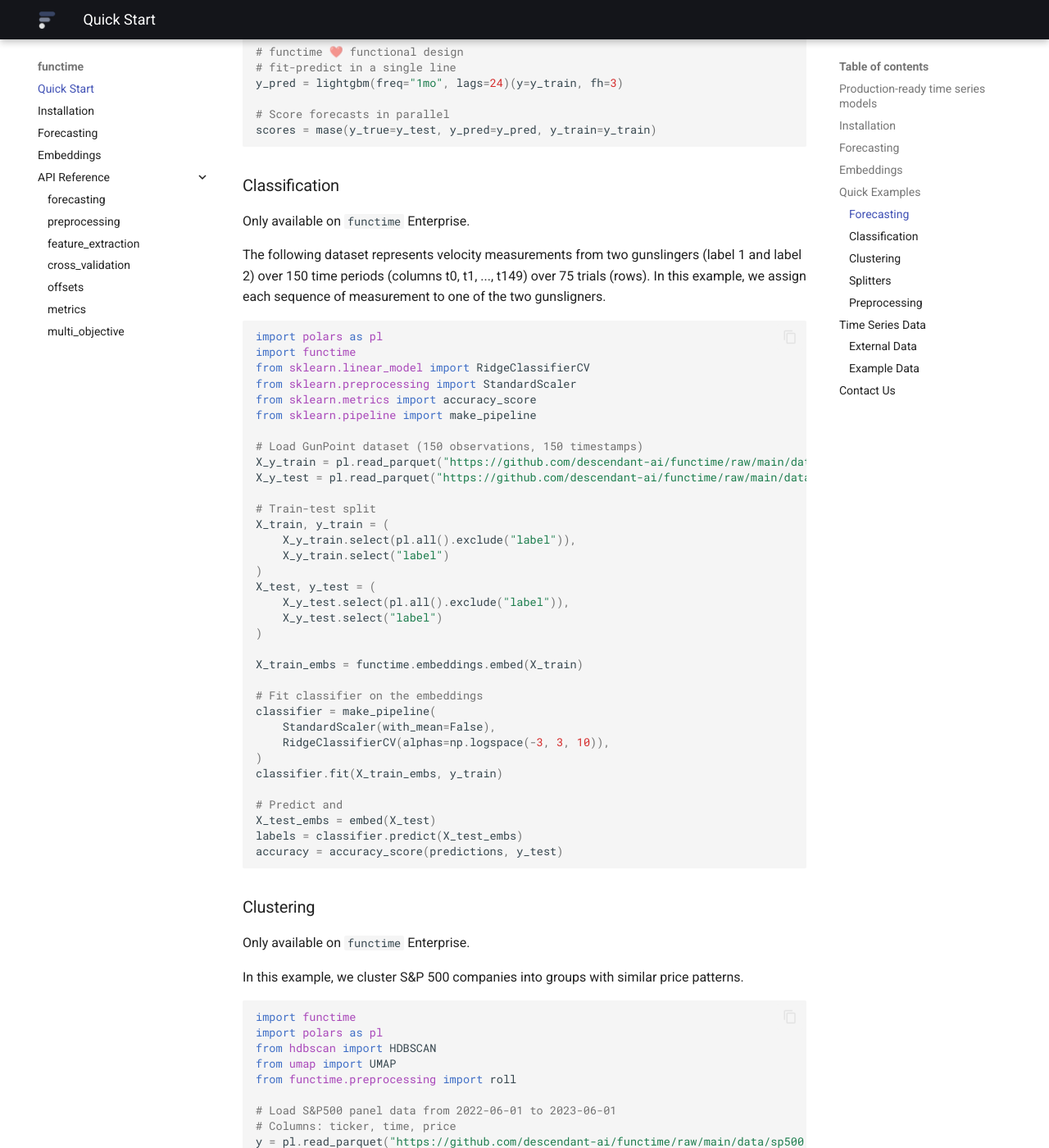
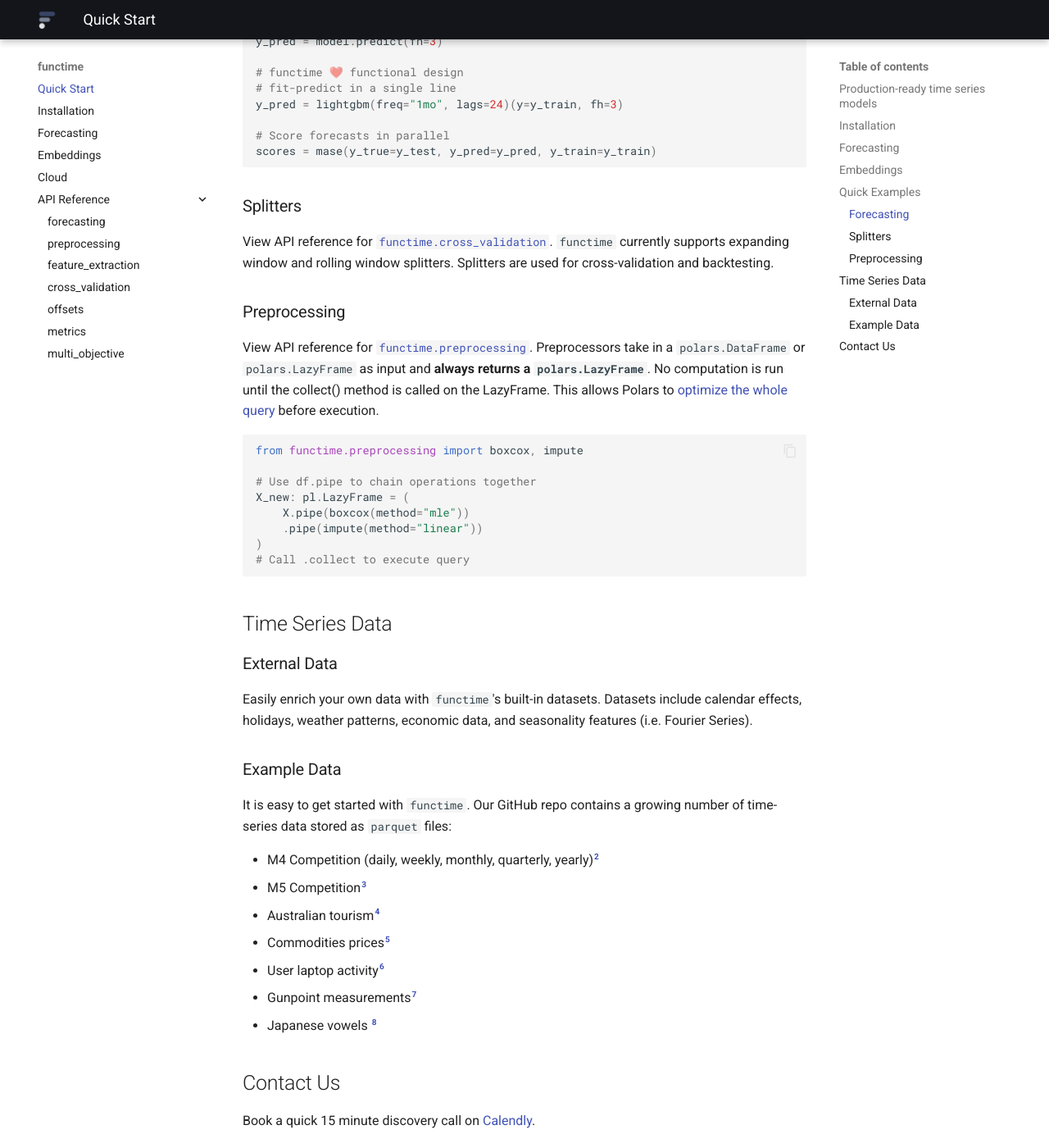
Before and after one commit to functime-org/functime, an MkDocs documentation site: the page built from docs/index.md, in a window 1280 px wide and 1400 px high, scrolled down 2114 px. Shown: the whole window at 82% size. Built offline with MkDocs 1.6.1 and Material for MkDocs 9.7.7, drawn with Linux system fonts in a browser that asks for light colours; some of the changed text lies outside the part shown.

Commit message:
docs: functime oss / cloud clarification

````diff
--- a/docs/index.md
+++ b/docs/index.md
@@ -34,7 +34,8 @@
 
 ## Embeddings
 
-Only available on `functime` Enterprise
+Currently in closed-beta for `functime` Cloud.
+Have an interesting use-case? Contact us at [Calendly](https://calendly.com/functime).
 
 Temporal embeddings measure the relatedness of time-series.
 Embeddings are more accurate and efficient compared to statistical methods (e.g. Catch22) for characteristing time-series.[^1]
@@ -123,96 +124,6 @@
 # Score forecasts in parallel
 scores = mase(y_true=y_test, y_pred=y_pred, y_train=y_train)
 ```
-### Classification
-
-Only available on `functime` Enterprise.
-
-The following dataset represents velocity measurements from two gunslingers (label 1 and label 2) over 150 time periods (columns t0, t1, ..., t149) over 75 trials (rows).
-In this example, we assign each sequence of measurement to one of the two gunsligners.
-
-```python
-import polars as pl
-import functime
-from sklearn.linear_model import RidgeClassifierCV
-from sklearn.preprocessing import StandardScaler
-from sklearn.metrics import accuracy_score
-from sklearn.pipeline import make_pipeline
-
-# Load GunPoint dataset (150 observations, 150 timestamps)
-X_y_train = pl.read_parquet("https://github.com/descendant-ai/functime/raw/main/data/gunpoint_train.parquet")
-X_y_test = pl.read_parquet("https://github.com/descendant-ai/functime/raw/main/data/gunpoint_test.parquet")
-
-# Train-test split
-X_train, y_train = (
-    X_y_train.select(pl.all().exclude("label")),
-    X_y_train.select("label")
-)
-X_test, y_test = (
-    X_y_test.select(pl.all().exclude("label")),
-    X_y_test.select("label")
-)
-
-X_train_embs = functime.embeddings.embed(X_train)
-
-# Fit classifier on the embeddings
-classifier = make_pipeline(
-    StandardScaler(with_mean=False),
-    RidgeClassifierCV(alphas=np.logspace(-3, 3, 10)),
-)
-classifier.fit(X_train_embs, y_train)
-
-# Predict and
-X_test_embs = embed(X_test)
-labels = classifier.predict(X_test_embs)
-accuracy = accuracy_score(predictions, y_test)
-```
-
-### Clustering
-
-Only available on `functime` Enterprise.
-
-In this example, we cluster S&P 500 companies into groups with similar price patterns.
-
-```python
-import functime
-import polars as pl
-from hdbscan import HDBSCAN
-from umap import UMAP
-from functime.preprocessing import roll
-
-# Load S&P500 panel data from 2022-06-01 to 2023-06-01
-# Columns: ticker, time, price
-y = pl.read_parquet("https://github.com/descendant-ai/functime/raw/main/data/sp500.parquet")
-
-# Reduce noise by smoothing the time series using
-# functime's `roll` function: 60-days moving average
-y_ma_60 = (
-    y.pipe(roll(window_sizes=[60], stats=["mean"], freq="1d"))
-    .drop_nulls()
-    # Pivot from panel to wide format
-    .pivot(
-        values="price__rolling_mean_60",
-        columns="time",
-        index="ticker"
-    )
-    # Remember all functime transforms are lazy!
-    .collect()
-)
-
-# Create embeddings
-embeddings = functime.embeddings.embed(y_ma_60)
-
-# Reduce dimensionality with UMAP
-reducer = UMAP(n_components=500, n_neighbors=10, metric="manhattan")
-umap_embeddings = reducer.fit_transform(embeddings)
-
-# Cluster with HDBSCAN
-clusterer = HDBSCAN(metric="minkowski", p=1)
-estimator.fit(X)
-
-# Get predicted cluster labels
-labels = estimator.predict(X)
-```
 
 ### Splitters
 View API reference for [`functime.cross_validation`](https://docs.functime.ai/ref/cross-validation/).
--- a/mkdocs.yml
+++ b/mkdocs.yml
@@ -39,6 +39,7 @@
   - Installation: installation.md
   - Forecasting: forecasting.md
   - Embeddings: embeddings.md
+  - Cloud: cloud.md
   - API Reference:
     - forecasting: ref/forecasting.md
     - preprocessing: ref/preprocessing.md
--- a/pyproject.toml
+++ b/pyproject.toml
@@ -4,7 +4,7 @@
 
 [project]
 name = "functime"
-version = "0.2.2"
+version = "0.2.3"
 description = "The easiest way to run and scale time-series machine learning in the Cloud."
 readme = "README.md"
 requires-python = ">=3.8"
````
Also changed, not shown: README.md (+1 -66 lines), docs/cloud.md (added, +16 -0 lines), docs/embeddings.md (+2 -3 lines), docs/installation.md (+0 -4 lines), 1 other file.
